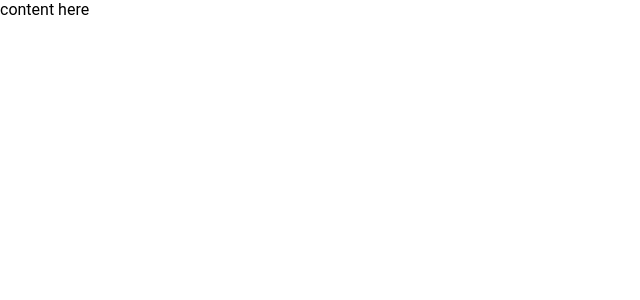
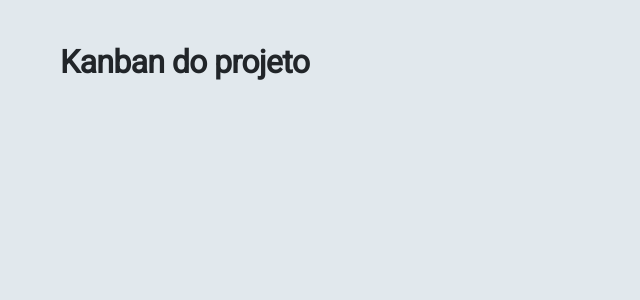
Before and after one commit to guicedo/kanban-board, a React (Create React App) app: page / in a window 1280 px wide. Shown: the top 300 px of the page, without its empty margins (0-640 px from the left). Built offline with nearby package versions, Linux system fonts and the light colour scheme.

Commit message:
common components and component of the page created

```diff
--- a/package.json
+++ b/package.json
@@ -10,7 +10,7 @@
     "@testing-library/user-event": "^12.1.10",
     "enzyme": "^3.11.0",
     "enzyme-adapter-react-16": "^1.15.6",
-    "node-sass": "^6.0.0",
+    "node-sass": "4.14.1",
     "react": "^17.0.2",
     "react-dom": "^17.0.2",
     "react-scripts": "4.0.3",
--- a/src/App.js
+++ b/src/App.js
@@ -1,9 +1,16 @@
+import { Provider } from 'react-redux';
+import KanbanBoardPage from './features/kanban-board';
+import store from './redux-setup';
+
 import './App.css';
+import './fonts.css';
 
 function App() {
   return (
     <div className="App">
-      content here
+      <Provider store={store}>
+        <KanbanBoardPage />
+      </Provider>
     </div>
   );
 }
--- /dev/null
+++ b/src/features/commonComponents/input/index.js
@@ -0,0 +1,3 @@
+import Input from './input';
+
+export default Input;
--- /dev/null
+++ b/src/features/commonComponents/title/index.js
@@ -0,0 +1,3 @@
+import Title from './title';
+
+export default Title;
--- /dev/null
+++ b/src/features/commonComponents/title/title.jsx
@@ -0,0 +1,22 @@
+import React from 'react';
+import PropTypes from 'prop-types';
+
+import './title.scss';
+
+const Title = ({
+  title
+}) => (
+  <div className="title">
+    {title}
+  </div>
+);
+
+Title.propTypes = {
+  title: PropTypes.string,
+};
+
+Title.defaultProps = {
+  title: "",
+};
+
+export default Title;
--- /dev/null
+++ b/src/features/commonComponents/title/title.scss
@@ -0,0 +1,9 @@
+.title{
+  font-weight: bold;
+  font-size: 32px;
+  line-height: 44px;
+
+  letter-spacing: -0.02em;
+
+  color: #212529;
+}
--- /dev/null
+++ b/src/features/kanban-board/index.js
@@ -0,0 +1,3 @@
+import KanbanBoardPage from './kanbanBoardPage';
+
+export default KanbanBoardPage;
--- /dev/null
+++ b/src/features/kanban-board/kanbanBoardPage.jsx
@@ -0,0 +1,12 @@
+import React from 'react';
+import Title from '../commonComponents/title';
+import './kanbanBoardPage.scss';
+
+const KanbanBoardPage = () => (
+  <div className="kanban-board-page">
+    <Title title="Kanban do projeto"/>
+  </div>
+);
+
+
+export default KanbanBoardPage;
--- /dev/null
+++ b/src/features/kanban-board/kanbanBoardPage.scss
@@ -0,0 +1,4 @@
+.kanban-board-page{
+  height: 100vh;
+  padding: 40px 60px;
+}
--- a/src/index.css
+++ b/src/index.css
@@ -5,6 +5,7 @@ body {
     sans-serif;
   -webkit-font-smoothing: antialiased;
   -moz-osx-font-smoothing: grayscale;
+  background: #E1E8ED;
 }
 
 code {
```
Also changed, not shown: src/features/commonComponents/input/input.jsx (added, +62 -0 lines), 1 other file (tests, documents, lock files or other folders).
